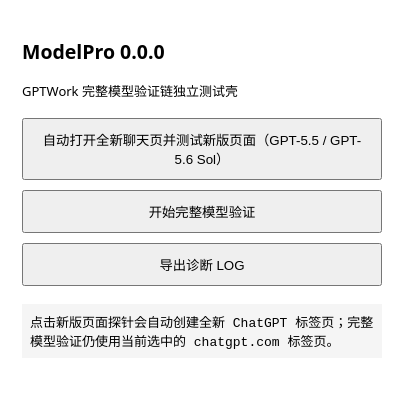
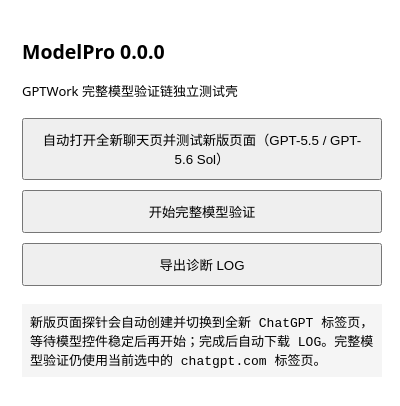
Before and after one commit to b8vipvip/ModelPro, a browser extension: page extension/popup.html in a window 400 px wide. Drawn offline with Linux system fonts and the light colour scheme.

Commit message:
v0.1.40: clarify fresh-chat hydration wait

```diff
--- a/extension/popup.html
+++ b/extension/popup.html
@@ -1 +1 @@
-<!doctype html><meta charset="utf-8"><title>ModelPro</title><style>body{font:13px system-ui;width:360px;padding:14px}button{width:100%;padding:10px;margin:5px 0}pre{white-space:pre-wrap;max-height:300px;overflow:auto;background:#f5f5f5;padding:8px}</style><h2 id="title">ModelPro</h2><p>GPTWork 完整模型验证链独立测试壳</p><button id="probe">自动打开全新聊天页并测试新版页面（GPT-5.5 / GPT-5.6 Sol）</button><button id="start">开始完整模型验证</button><button id="export">导出诊断 LOG</button><pre id="status">点击新版页面探针会自动创建全新 ChatGPT 标签页；完整模型验证仍使用当前选中的 chatgpt.com 标签页。</pre><script src="popup.js"></script>
+<!doctype html><meta charset="utf-8"><title>ModelPro</title><style>body{font:13px system-ui;width:360px;padding:14px}button{width:100%;padding:10px;margin:5px 0}pre{white-space:pre-wrap;max-height:300px;overflow:auto;background:#f5f5f5;padding:8px}</style><h2 id="title">ModelPro</h2><p>GPTWork 完整模型验证链独立测试壳</p><button id="probe">自动打开全新聊天页并测试新版页面（GPT-5.5 / GPT-5.6 Sol）</button><button id="start">开始完整模型验证</button><button id="export">导出诊断 LOG</button><pre id="status">新版页面探针会自动创建并切换到全新 ChatGPT 标签页，等待模型控件稳定后再开始；完成后自动下载 LOG。完整模型验证仍使用当前选中的 chatgpt.com 标签页。</pre><script src="popup.js"></script>
```
